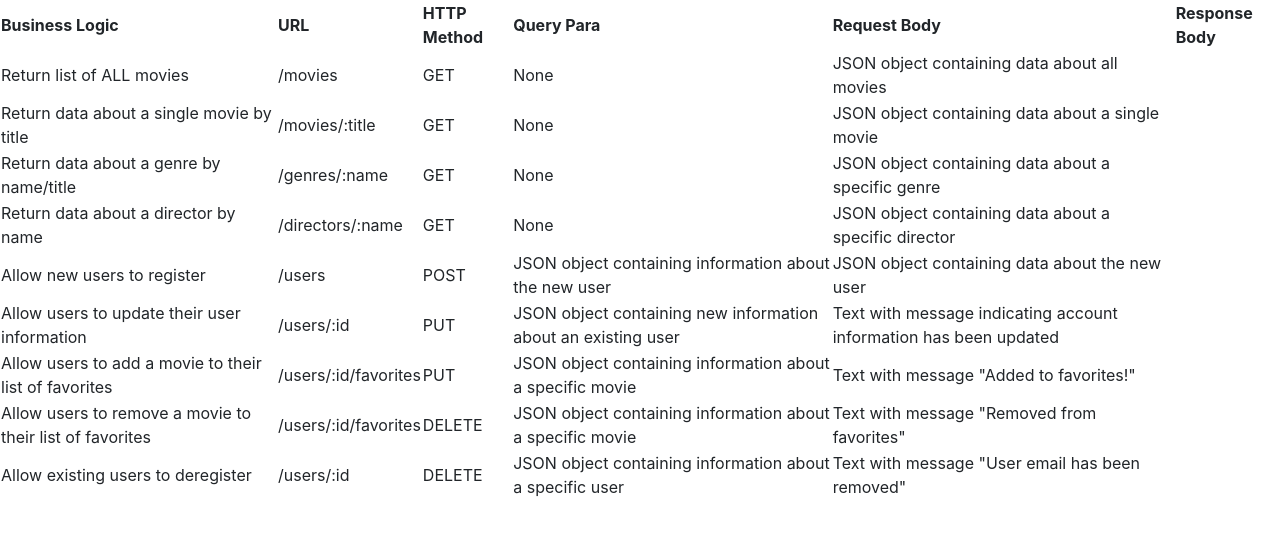
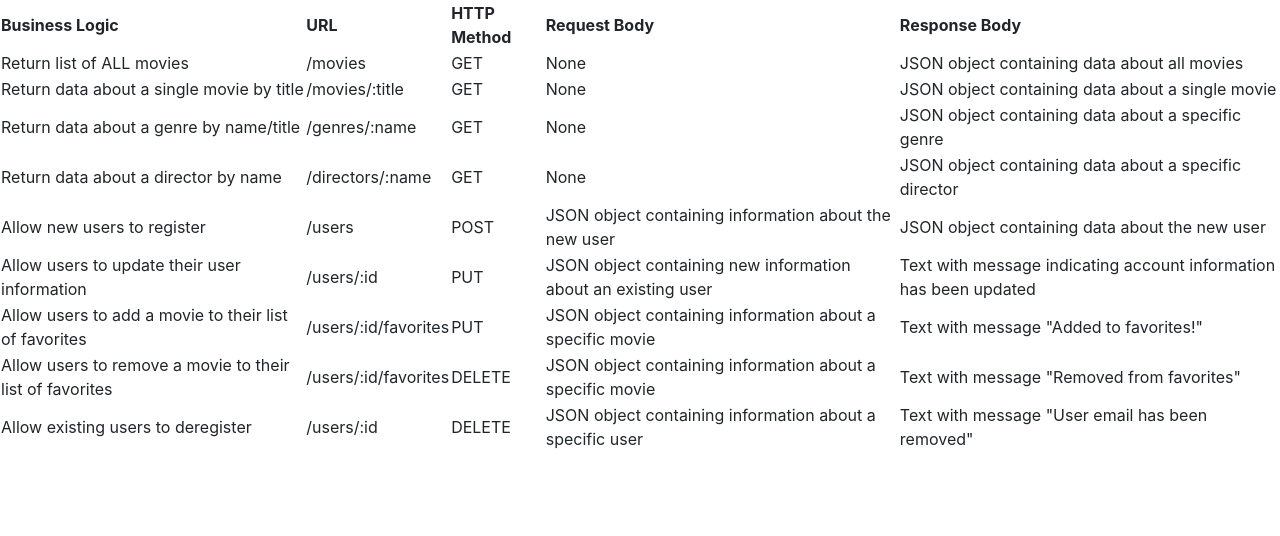
Before and after one commit to SyncMyShip/movie_api, a website: page public/documentation.html in a window 1280 px wide. Drawn offline with nearby package versions, Linux system fonts and the light colour scheme.

Commit message:
remove header from documentation page (#7)
Co-authored-by: Simba <jadefrancis@JudgeTrudy.local>

```diff
--- a/public/documentation.html
+++ b/public/documentation.html
@@ -18,7 +18,6 @@
                     <th>Business Logic</th>
                     <th>URL</th>
                     <th>HTTP Method</th>
-                    <th>Query Para</th>
                     <th>Request Body</th>
                     <th>Response Body</th>
                 </tr>
```
